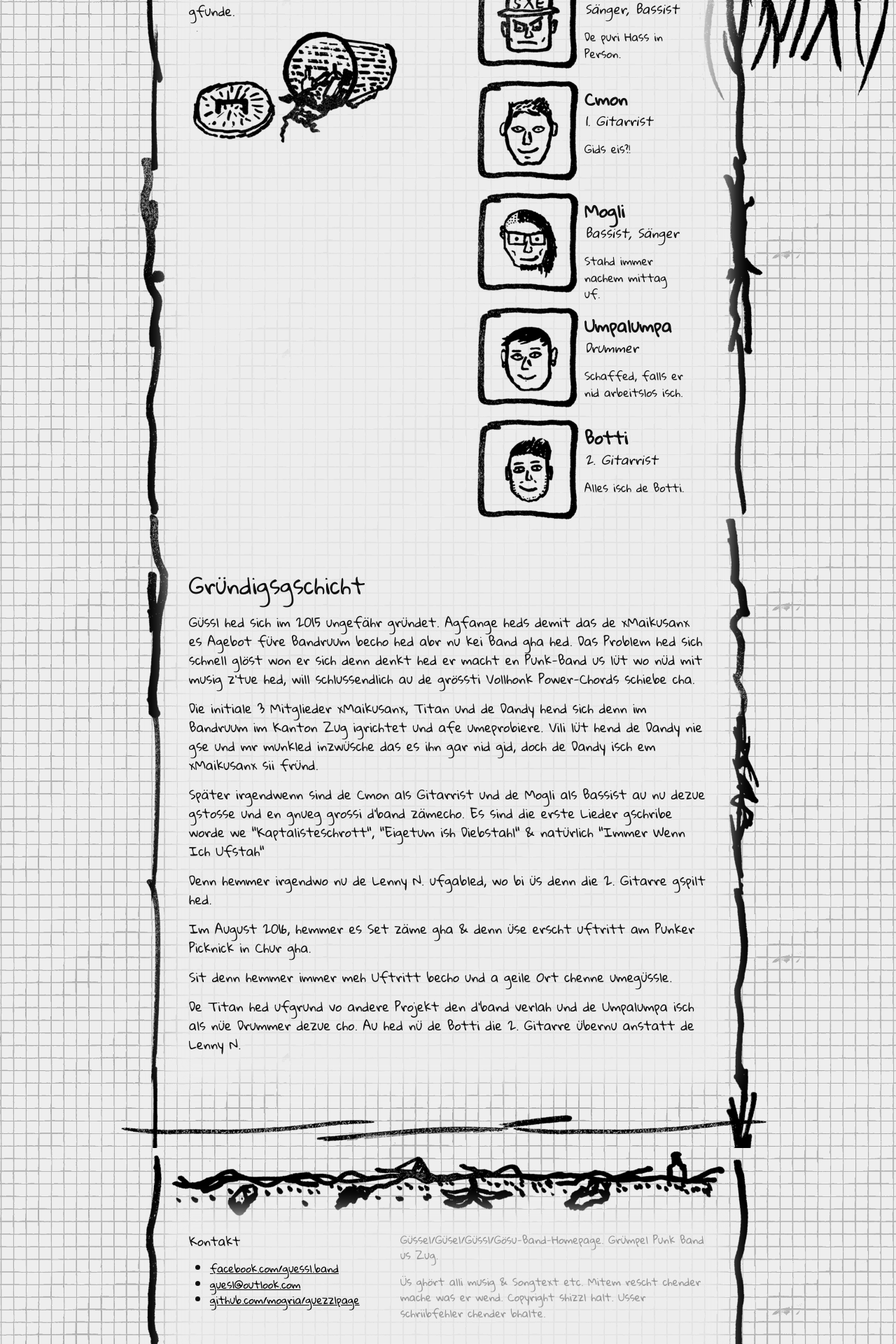
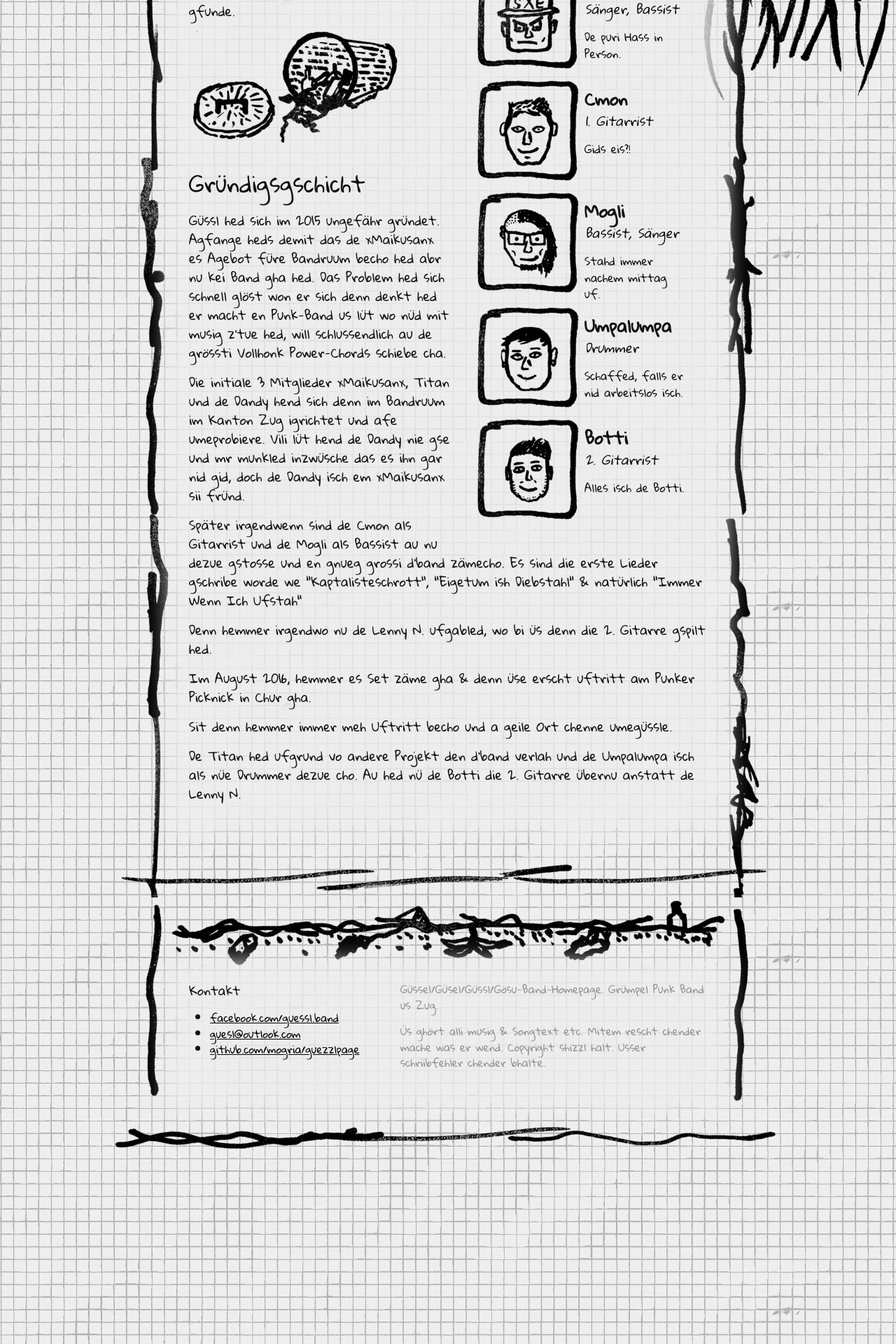
Before and after one commit to mogria/guezzlpage, a Jekyll site: the page built from band.html, in a window 1280 px wide. Shown: the part 610-2530 px from the top of the page at 70% size. Built offline with Jekyll 4.4.1, drawn with Linux system fonts in a browser that asks for light colours.

Commit message:
make sure text flows to the left of the pictures of the bandmembers in the about page

```diff
--- a/_sass/_band.scss
+++ b/_sass/_band.scss
@@ -1,4 +1,5 @@
 .band-members {
+    display: inline-block;
     margin: $spacing-unit;
     margin-top: 0;
     float: right;
@@ -12,7 +13,7 @@
             width: 300px;
         }
     }
-    @extend %clearfix;
+
 
     .band-member {
          @extend %clearfix;
@@ -46,3 +47,10 @@
         border-bottom: 0;
     }
 }
+
+/* make sure the space before the  title for "Gründigsgschicht" isn't
+   cleared, and the band members are on the left on the desktop */
+.post-content h2:before {
+    display: block;
+    clear: none;
+}
--- a/css/main.scss
+++ b/css/main.scss
@@ -51,10 +51,10 @@ $on-laptop:        800px;
         "fonts",
         "base",
         "layout",
+        "post",
         "syntax-highlighting",
         "index",
         "contact",
         "musig",
-        "band",
-        "post"
+        "band"
 ;
```
